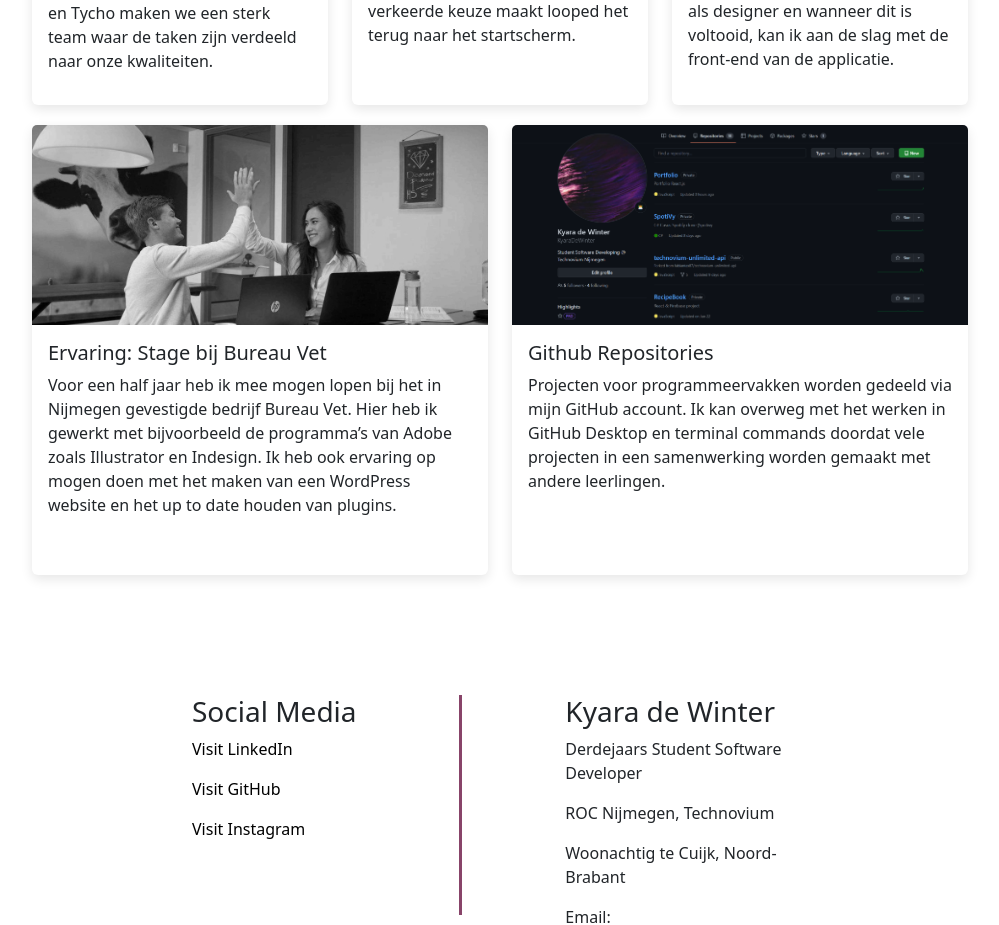
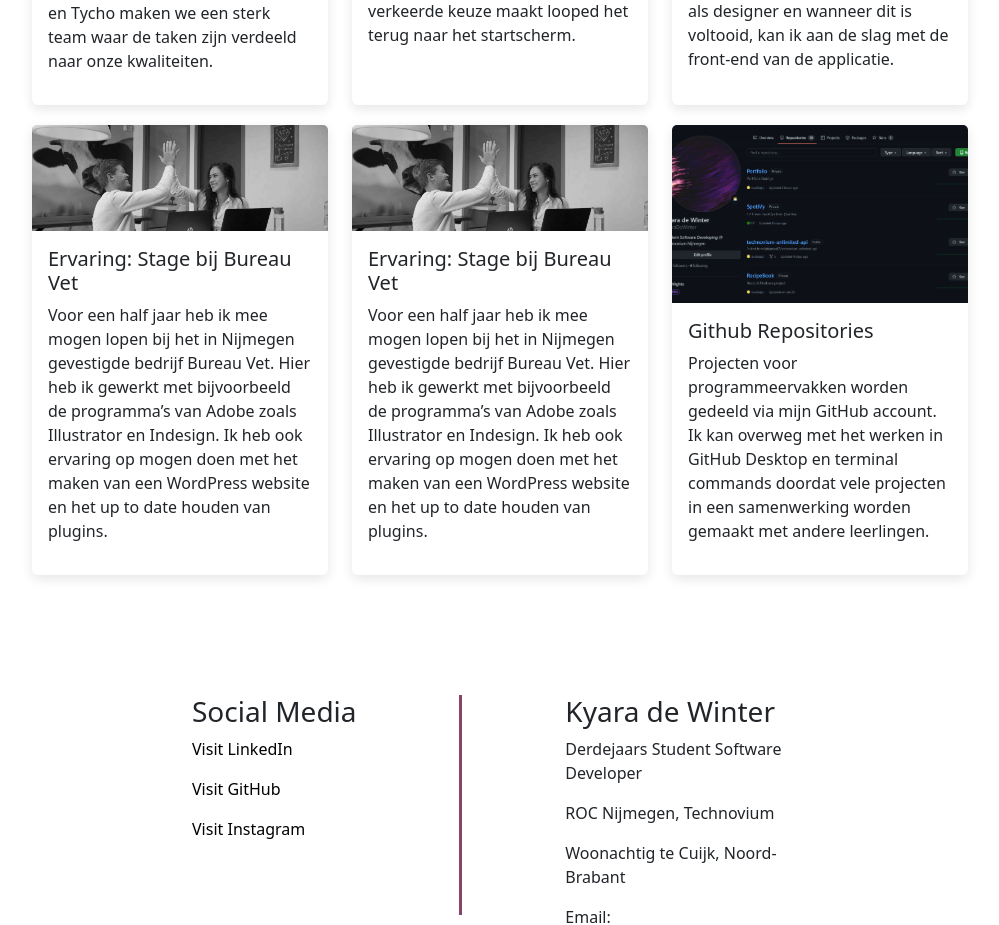
Before and after one commit to KyaraDeWinter/Portfolio, a React (Create React App) app: page / in a window 1280 px wide. Shown: the part 1100-2025 px from the top of the page, without its empty margins (140-1139 px from the left). Built offline with nearby package versions, Linux system fonts and the light colour scheme.

Commit message:
added card

```diff
--- a/src/components/Project/Project.js
+++ b/src/components/Project/Project.js
@@ -48,6 +48,18 @@ function Projects() {
             </Row>
             <Row>
                 <Col>
+                    <Card>
+                    <Card.Img className='cardImg' variant="top" src="images/vet.jpg" alt="Stage" />
+                        <Card.Body>
+                            <Card.Title>Ervaring: Stage bij Bureau Vet </Card.Title>
+                            <Card.Text>
+                                <p>Voor een half jaar heb ik mee mogen lopen bij het in Nijmegen gevestigde bedrijf Bureau Vet. Hier heb ik gewerkt met bijvoorbeeld de programma’s van Adobe zoals Illustrator en Indesign. Ik heb ook ervaring op mogen doen met het maken van een WordPress website en het up to date houden van plugins.</p>
+                            </Card.Text>
+                            {/* <Button variant="primary">Lees meer..</Button> */}
+                        </Card.Body>
+                    </Card>
+                </Col>
+                <Col>
                 <Card>
                 <Card.Img className='cardImg' variant="top" src="images/vet.jpg" alt="Stage" />
                     <Card.Body>
```
